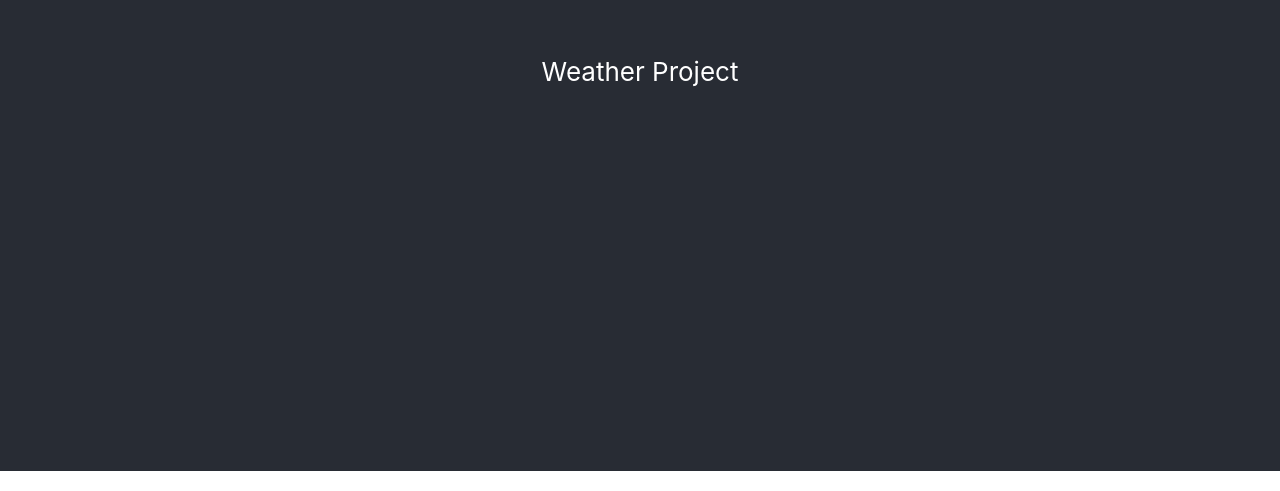
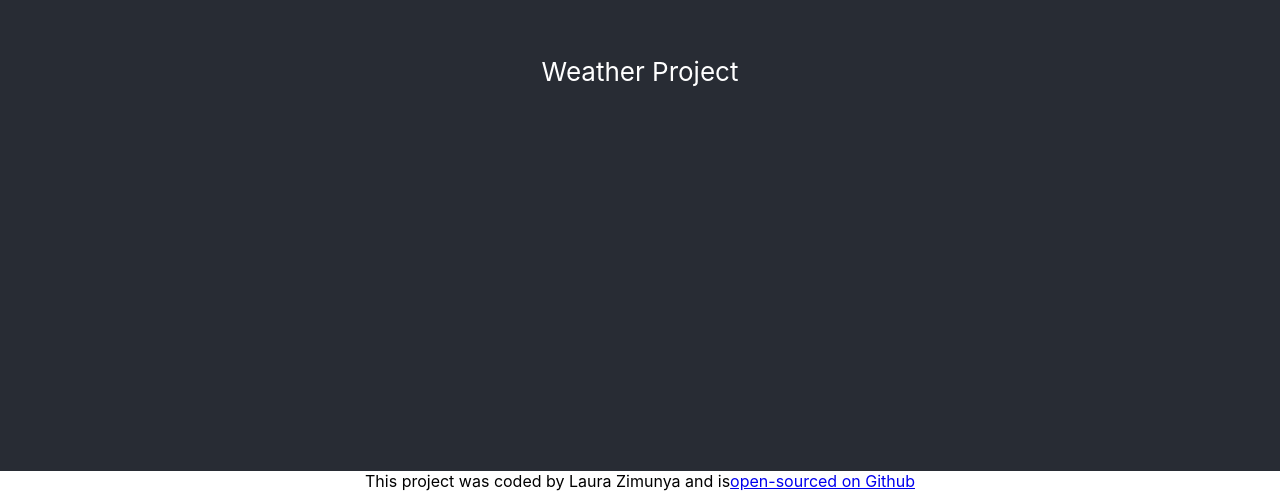
Before and after one commit to ljzimunya/react-weather-project, a React (Create React App) app: page / in a window 1280 px wide. Shown: the part 329-820 px from the top of the page. Built offline with nearby package versions, Linux system fonts and the light colour scheme.

Commit message:
added a footer with a link

```diff
--- a/src/App.js
+++ b/src/App.js
@@ -1,10 +1,15 @@
-import logo from "./logo.svg";
 import "./App.css";
 
 function App() {
   return (
     <div className="App">
       <header className="App-header">Weather Project</header>
+      <footer>
+        This project was coded by Laura Zimunya and is
+        <a href="https://github.com/ljzimunya" target="_blank" rel="noreferrer">
+          open-sourced on Github
+        </a>
+      </footer>
     </div>
   );
 }
```
